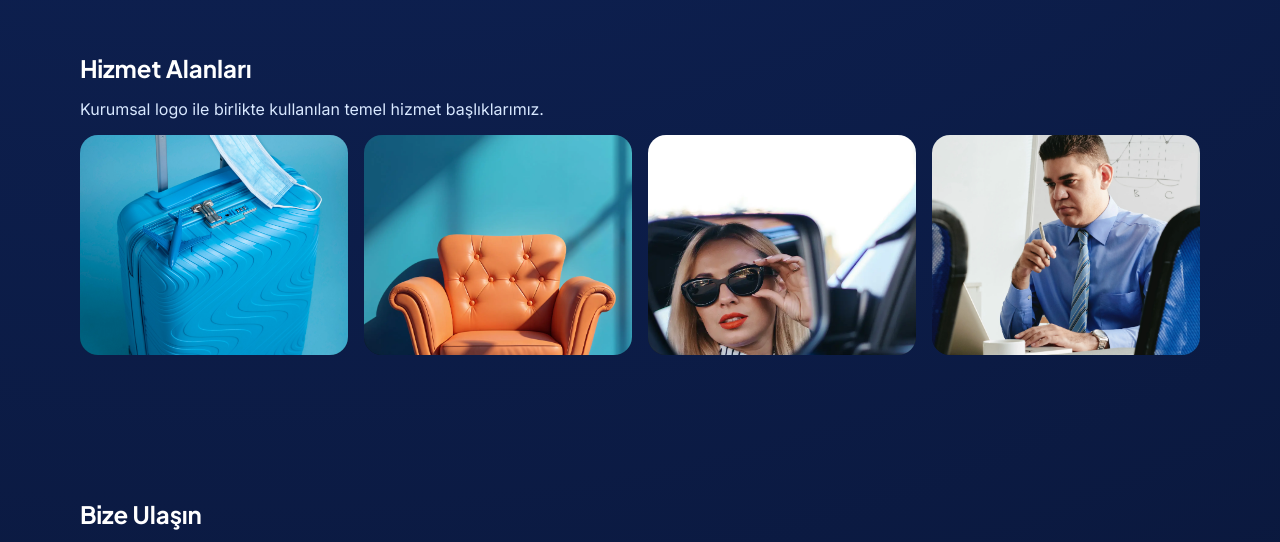
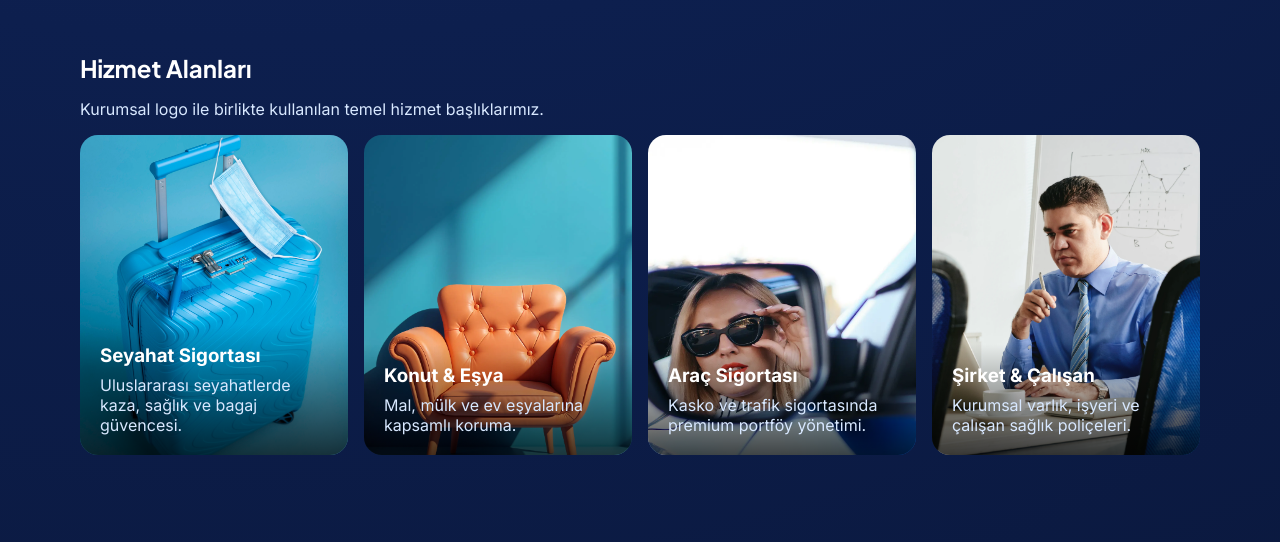
Before and after one commit to Ca9r1/Gora, a website: page index.html in a window 1280 px wide. Shown: the part 2160-2702 px from the top of the page. Drawn offline with Linux system fonts and the light colour scheme.

Commit message:
Enhance hizmet alanları hover animation and card height

```diff
--- a/styles.css
+++ b/styles.css
@@ -45,10 +45,18 @@ section { padding: 72px 0; }
 .founder-initial { font-size:1.4rem; font-weight:800; color:#ffd7de; margin-bottom:10px; }
 .founder-photo { width: 160px; height: 160px; border-radius: 14px; object-fit: cover; display:block; margin:0 auto 12px; border:2px solid rgba(255,255,255,.28); }
 .bento-grid { display:grid; grid-template-columns: repeat(4, 1fr); gap: 16px; }
-.bento-item { overflow:hidden; border-radius:18px; position:relative; min-height:220px; background: rgba(255,255,255,.06); display:flex; align-items:flex-end; }
+.bento-item { overflow:hidden; border-radius:18px; position:relative; min-height:320px; background: rgba(255,255,255,.06); display:flex; align-items:flex-end; }
 .bento-item img { position:absolute; inset:0; width:100%; height:100%; object-fit: cover; display:block; }
-.bento-item div { width:100%; padding:18px; background:linear-gradient(transparent, rgba(0,0,0,.65)); }
+.bento-item div { width:100%; padding:20px; background:linear-gradient(transparent, rgba(0,0,0,.72)); position:relative; z-index:1; }
+.bento-item h3,
+.bento-item p { transform: translateX(44px); opacity: 0; transition: transform .45s ease, opacity .45s ease; }
+.bento-item h3 { margin: 0; transition-delay: .06s; }
 .bento-item p { margin:8px 0 0; color:#d8e8ff; }
+.bento-item:hover h3,
+.bento-item:hover p { transform: translateX(0); opacity: 1; }
+.bento-item:hover p { transition-delay: .12s; }
+.bento-item:hover img { transform: scale(1.06); transition: transform .6s ease; }
+.bento-item img { transition: transform .6s ease; }
 .tall { grid-row: span 2; }
 .wide { grid-column: span 2; }
 .contact-grid { display:grid; grid-template-columns: 1fr 1.2fr; gap:16px; align-items: stretch; }
@@ -72,5 +80,10 @@ section { padding: 72px 0; }
   .founder-photo { width: 128px; height: 128px; }
 }
 
+@media (hover: none) {
+  .bento-item h3,
+  .bento-item p { transform: translateX(0); opacity: 1; }
+}
+
 .hero-logo-card { margin-top: 24px; background:#fff; padding: 16px 18px; border-radius: 14px; width: fit-content; box-shadow: 0 10px 28px rgba(0,0,0,.28); }
 .hero-logo { width: min(460px, 80vw); height: auto; display:block; }
```
